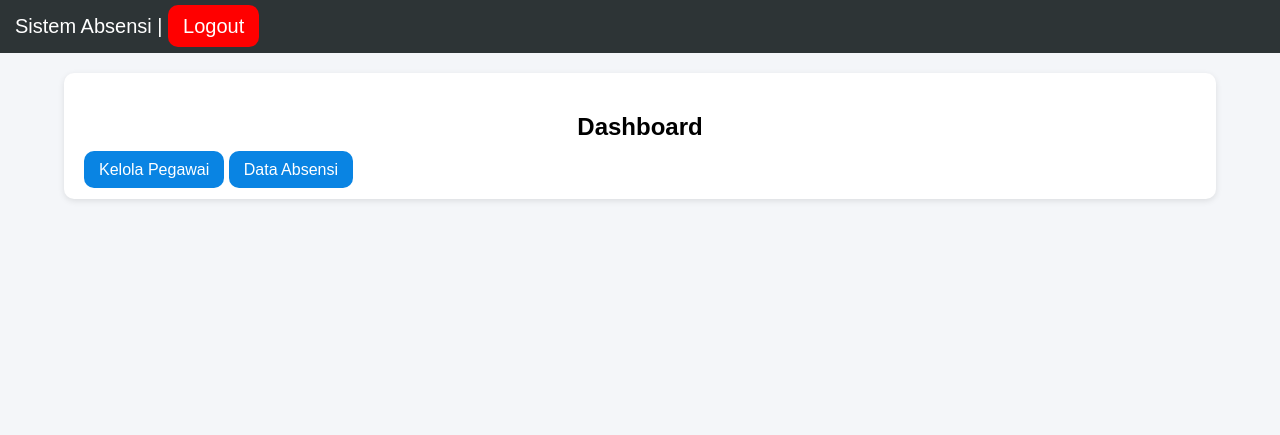
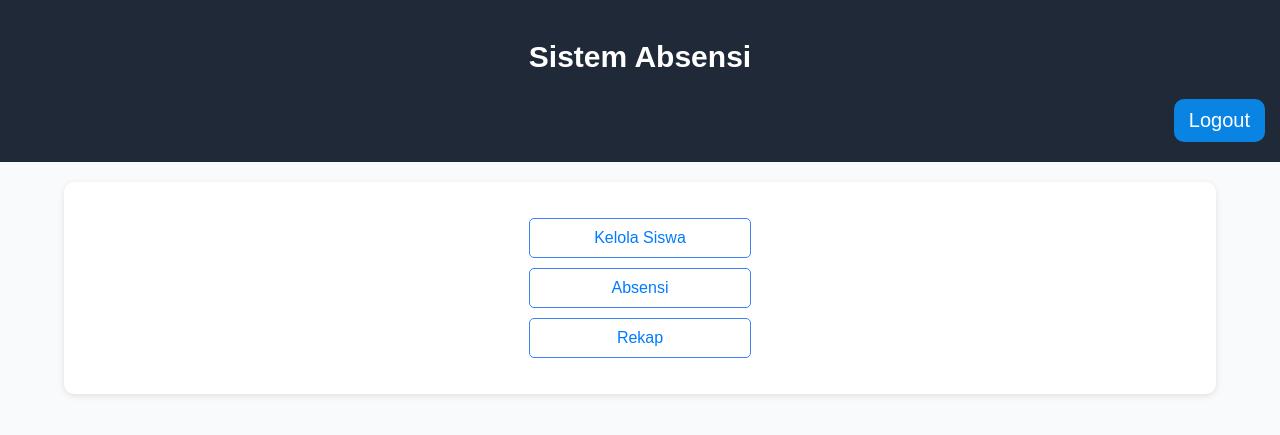
Before and after one commit to syahiraa-k/tugas-uprak-syahira-dan-rima, a PHP site: page / in a window 1280 px wide. Shown: the top 435 px of the page. Run offline with PHP 8.4, Linux system fonts and the light colour scheme; a user stored in the database is signed in.

Commit message:
Add files via upload

```diff
--- a/absensi/index.php
+++ b/absensi/index.php
@@ -8,20 +8,26 @@ include "koneksi.php";
 <html>
 <head>
     <title>Dashboard Absensi</title>
+    <style>
+        ul { list-style-type: none; padding: 0; }
+        li { margin-bottom: 10px; }
+        a { text-decoration: none; color: #007bff; padding: 10px; border: 1px solid #3B82F6; display: block; width: 200px; text-align: center; border-radius: 5px; }
+    </style>
     <link rel="stylesheet" href="style.css">
 </head>
 <body>
 
-<div class="navbar">Sistem Absensi | <a href="logout.php" class="btn" style="background:red;">Logout</a></div>
+<div class="navbar"> <center><h2>Sistem Absensi</h2></center>  <a href="logout.php" class="bttn" style="background:#0984e3;">Logout</a></div>
 
 <div class="container">
-
+    <table>
     <div class="card">
-        <center><h2>Dashboard</h2></center>
-        <a class="btn" href="pegawai.php">Kelola Pegawai</a>
-        <a class="btn" href="absensi.php">Data Absensi</a>
+        <ul>
+        <center><li><a href="pegawai.php">Kelola Siswa</a></li></center>
+        <center><li><a href="absensi.php">Absensi</a></li></center>
+        <center><li><a href="rekap.php">Rekap</a></li></center>
     </div>
-
+    </table>
 </div>
 
 </body>
--- a/absensi/login.php
+++ b/absensi/login.php
@@ -16,7 +16,7 @@
             <input type="password" name="password" required>
             <button type="submit">Masuk</button>
         </form>
-        <p>belum punya akun?<a href="register.php">Register</a></p>
+        <p>belum punya akun? <a href="register.php">Register</a></p>
 
 
     </div>
--- a/absensi/style.css
+++ b/absensi/style.css
@@ -1,13 +1,13 @@
 body{
     font-family: Arial;
     margin:0;
-    background:#f4f6f9;
+    background:#F9FAFB;
 }
 
 .navbar{
-    background:#2d3436;
+    background:#1F2937;
     padding:15px;
-    color:white;
+    color:#FFFFFF;
     font-size:20px;
 }
 
@@ -18,7 +18,7 @@ body{
 }
 
 .card{
-    background:white;
+    background:rgb(255, 255, 255);
     padding:20px;
     border-radius:10px;
     margin-bottom:20px;
@@ -33,7 +33,20 @@ input, select{
     border:1px solid #ddd;
 }
 
+
 button, .btn{
+    padding:10px 15px;
+    background:#0D6EFD;
+    color:white;
+    border:none;
+    border-radius:10px;
+    cursor:pointer;
+    text-decoration:none;
+
+
+}
+
+.bttn{
     padding:10px 15px;
     background:#0984e3;
     color:white;
@@ -41,10 +54,23 @@ button, .btn{
     border-radius:10px;
     cursor:pointer;
     text-decoration:none;
+
+
+    display: block;
+    margin-left: auto;
+    margin-top: 5px;
+    margin-bottom: 5px;
+    width: fit-content;
 }
 
 .btn-danger{
+    padding:10px 15px;
     background:#d63031;
+    color:white;
+    border:none;
+    border-radius:10px;
+    cursor:pointer;
+    text-decoration:none;
 }
 
 table{
@@ -58,5 +84,5 @@ table th, td{
 }
 
 table tr:hover{
-    background:#f1f1f1;
+    background:#bfc5d4;
 }
--- a/absensi/tambah_absensi.php
+++ b/absensi/tambah_absensi.php
@@ -16,7 +16,7 @@ include "koneksi.php";
 
 <div class="card">
 <form method="POST">
-    Pegawai:
+    Siswa:
     <select name="pegawai">
         <?php
         $pegawai=mysqli_query($koneksi,"SELECT * FROM pegawai");
```
Also changed, not shown: absensi/pegawai.php (+4 -4 lines), absensi/rekap.php (added, +46 -0 lines).
